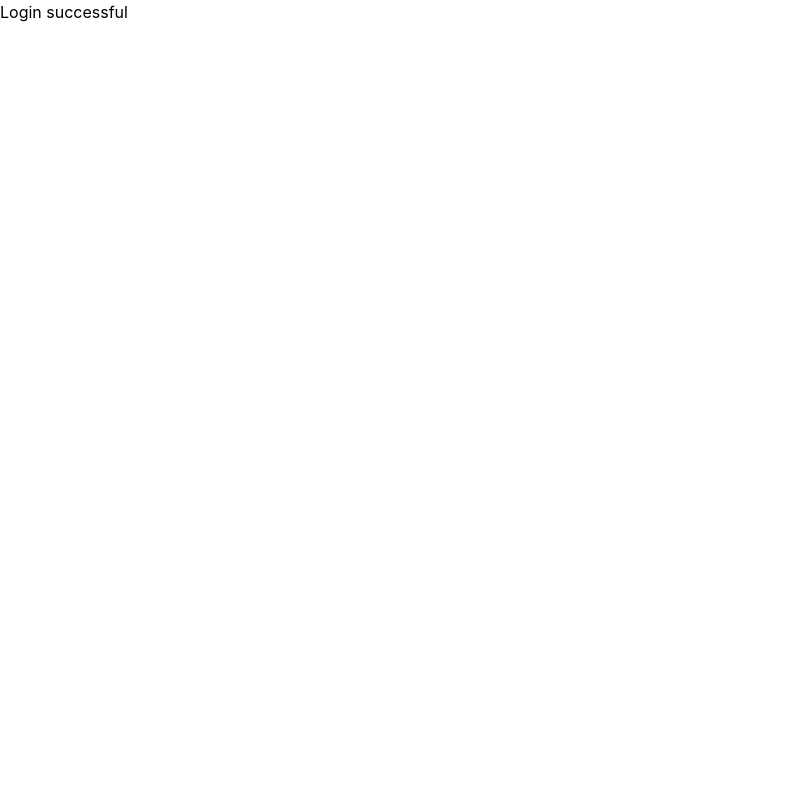
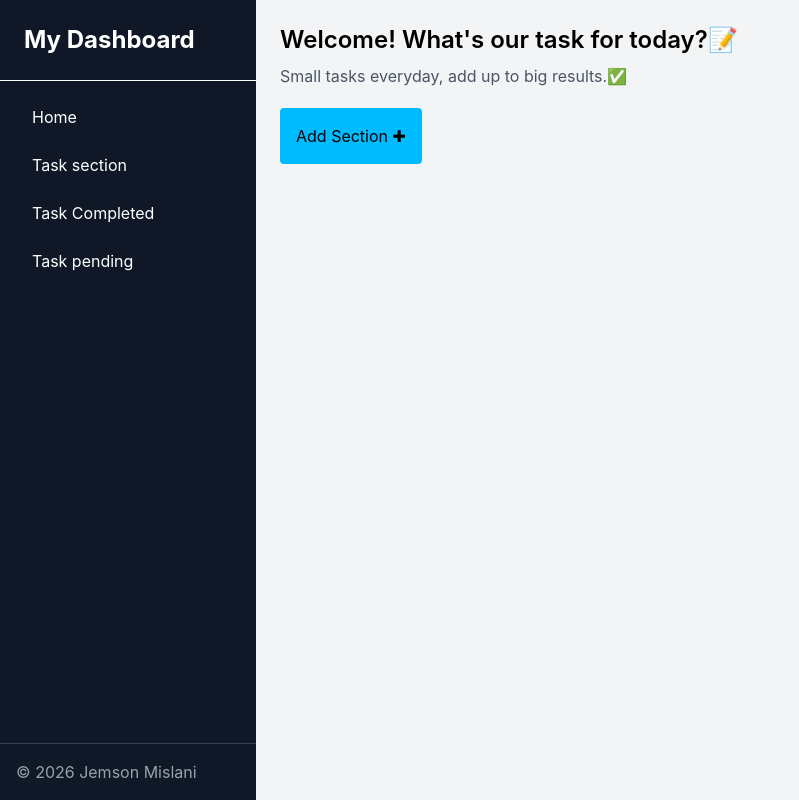
Before and after one commit to JemsonMislani/jwt-oauth, a React (Vite) app in the folder frontend/: page /success in a window 1280 px wide. Shown: the whole page, without its empty margins (0-799 px from the left). Built offline with nearby package versions, Linux system fonts and the light colour scheme.

Commit message:
Create home dashboard UI, style it.

```diff
--- a/frontend/src/Dashboard.jsx
+++ b/frontend/src/Dashboard.jsx
@@ -3,7 +3,25 @@ export default function Dashboard() {
 
   return (
     <>
-        <h1>Login successful</h1>
+      <div className="flex h-screen bg-gray-100">
+        <aside className="w-64 bg-gray-900 text-white flex flex-col">
+          <div className="text-2xl font-bold p-6 border-b borderg-gray-700">My Dashboard</div>
+          <nav className="flex-1 p-4 space-y-2">
+            <a href="#" className="block px-4 py-2 rounded hover:bg-gray-700">Home</a>
+            <a href="" className="block px-4 py-2 rounded hover:bg-gray-700">Task section</a>
+            <a href="#" className="block px-4 py-2 rounded hover:bg-gray-700" >Task Completed</a>
+            <a href="#" className="block px-4 py-2 rounded hover:bg-gray-700">Task pending</a>
+          </nav>
+          <div className="p-4 border-t border-gray-700 texr-sm text-gray-400">
+          © 2026 Jemson Mislani
+          </div>
+        </aside>
+        <main className="flex-1 p-6">
+          <h1 className="text-2xl font-semibold">Welcome! What's our task for today?📝</h1>
+          <p className="mt-2 text-gray-600">Small tasks everyday, add up to big results.✅️</p>
+          <button className="px-4 py-4 rounded m-5 ml-0 cursor-pointer bg-sky-400 hover:bg-sky-500 active:bg-sky-400">Add Section ✚</button>
+        </main>
+      </div>
     </>
   )
 }
```
